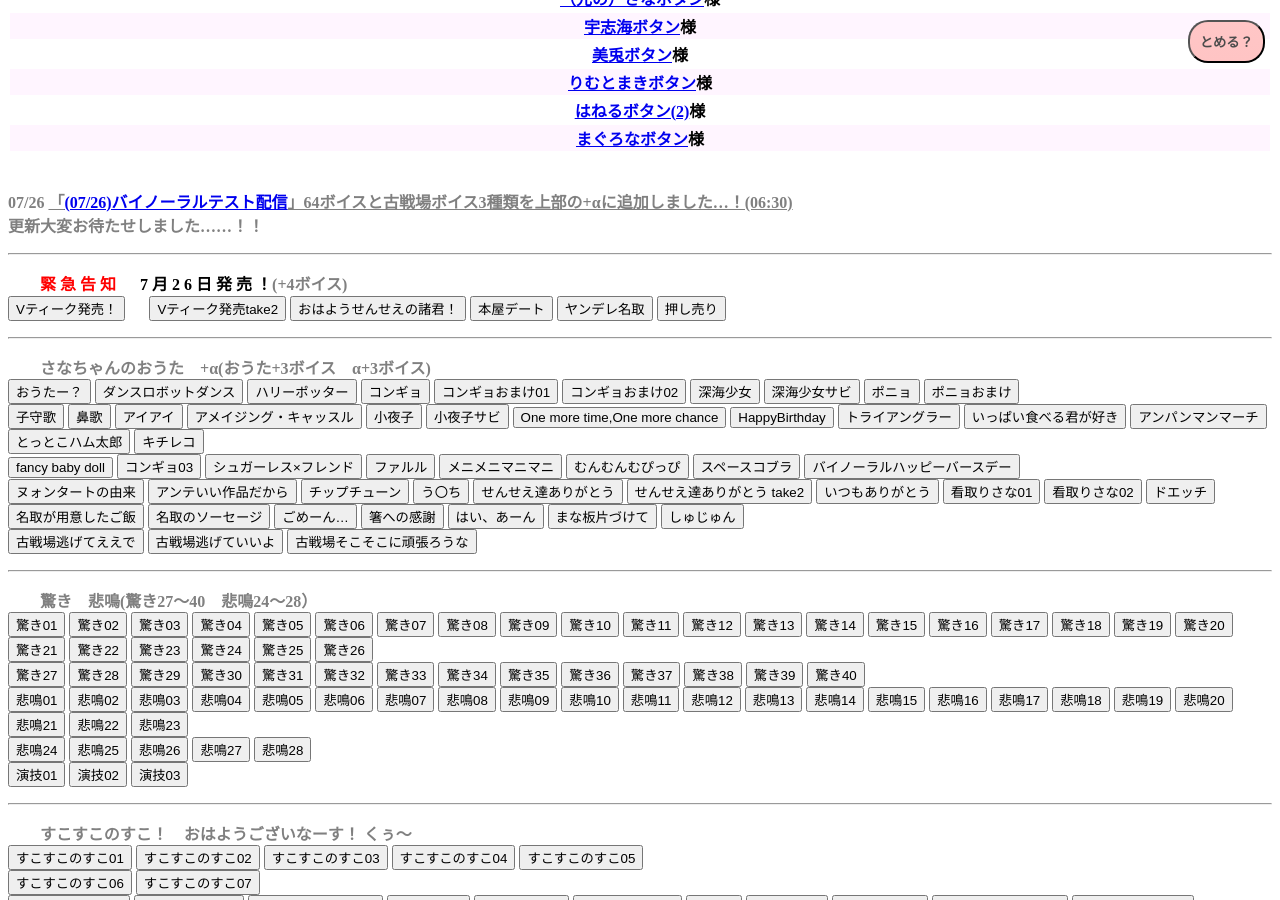
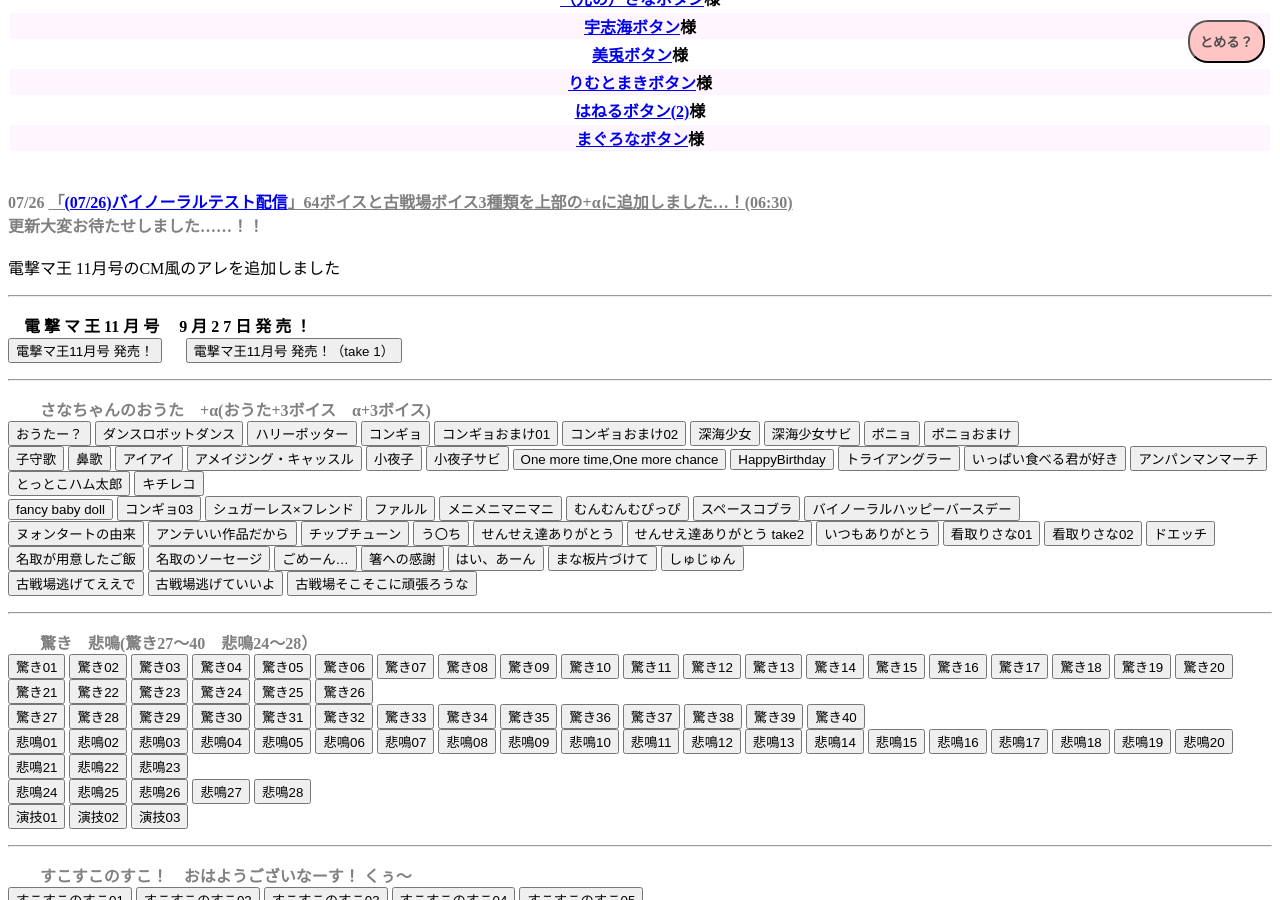
Before and after one commit to sanabutton/sanabutton.github.io, a Jekyll site: the page built from index.html, in a window 1280 px wide and 900 px high, scrolled down 352 px. Built offline with Jekyll 4.4.1, drawn with Linux system fonts in a browser that asks for light colours; nearby versions of some CDN libraries; comment, search, counter and statistics services are not loaded; some of the changed text lies outside the part shown.

Commit message:
電撃マ王11月号のCM

```diff
--- a/index.html
+++ b/index.html
@@ -61,15 +61,17 @@
 
 {% include update-log.html %}
 
+<span class="add-num"><br>
+    電撃マ王 11月号のCM風のアレを追加しました
+</span>
+
+
 <hr style="margin: 1em 0 ;">
-　<font color="red">　<b>緊 急 告 知</b></font> <b>　 7 月 2 6 日 発 売 ！</b><font color="#808080"><b>(+4ボイス)</b></font><br>
-<button type="button" class="sounds" data-file="./sound/ゲリラ/Vティーク発売！">Vティーク発売！</button>
-
-<button type="button" class="sounds" data-file="./sound/ゲリラ/Vティーク発売！take2">Vティーク発売take2</button>
-<button type="button" class="sounds" data-file="./sound/バイノーラルテスト配信/おはようせんせえの諸君！">おはようせんせえの諸君！</button>
-<button type="button" class="sounds" data-file="./sound/バイノーラルテスト配信/本屋デート">本屋デート</button>
-<button type="button" class="sounds" data-file="./sound/バイノーラルテスト配信/ヤンデレ名取">ヤンデレ名取</button>
-<button type="button" class="sounds" data-file="./sound/バイノーラルテスト配信/押し売り">押し売り</button>
+　<span class="important-notify"><b>電 撃 マ 王 11 月 号　 9 月 2 7 日 発 売 ！</b></span>
+<br>
+<button type="button" class="sounds" data-file="./sound/名取さな、〇〇〇になるやつ告知します！/電撃マ王11月号CM">電撃マ王11月号 発売！</button>
+
+<button type="button" class="sounds" data-file="./sound/名取さな、〇〇〇になるやつ告知します！/電撃マ王11月号CM_NG">電撃マ王11月号 発売！（take 1）</button>
 
 <hr style="margin: 1em 0 ;">
 <font color="#808080">
@@ -1586,6 +1588,11 @@
     <br>
     <hr id="jump" style="margin: 1em 0 ;">
     <b>　　バイノーラルテスト配信</b><font color="#808080"><b></b></font><br>
+    <button type="button" class="sounds" data-file="./sound/バイノーラルテスト配信/おはようせんせえの諸君！">おはようせんせえの諸君！</button>
+    <button type="button" class="sounds" data-file="./sound/バイノーラルテスト配信/本屋デート">本屋デート</button>
+    <button type="button" class="sounds" data-file="./sound/バイノーラルテスト配信/ヤンデレ名取">ヤンデレ名取</button>
+    <button type="button" class="sounds" data-file="./sound/バイノーラルテスト配信/押し売り">押し売り</button>
+
     <button type="button" class="sounds" data-file="./sound/バイノーラルテスト配信/羊10匹">羊10匹</button>
     <button type="button" class="sounds" data-file="./sound/バイノーラルテスト配信/羊すやすや">羊すやすや</button>
     <button type="button" class="sounds" data-file="./sound/バイノーラルテスト配信/羊デッドヒート">羊デッドヒート</button>
```
Also changed, not shown: 2 other files.
